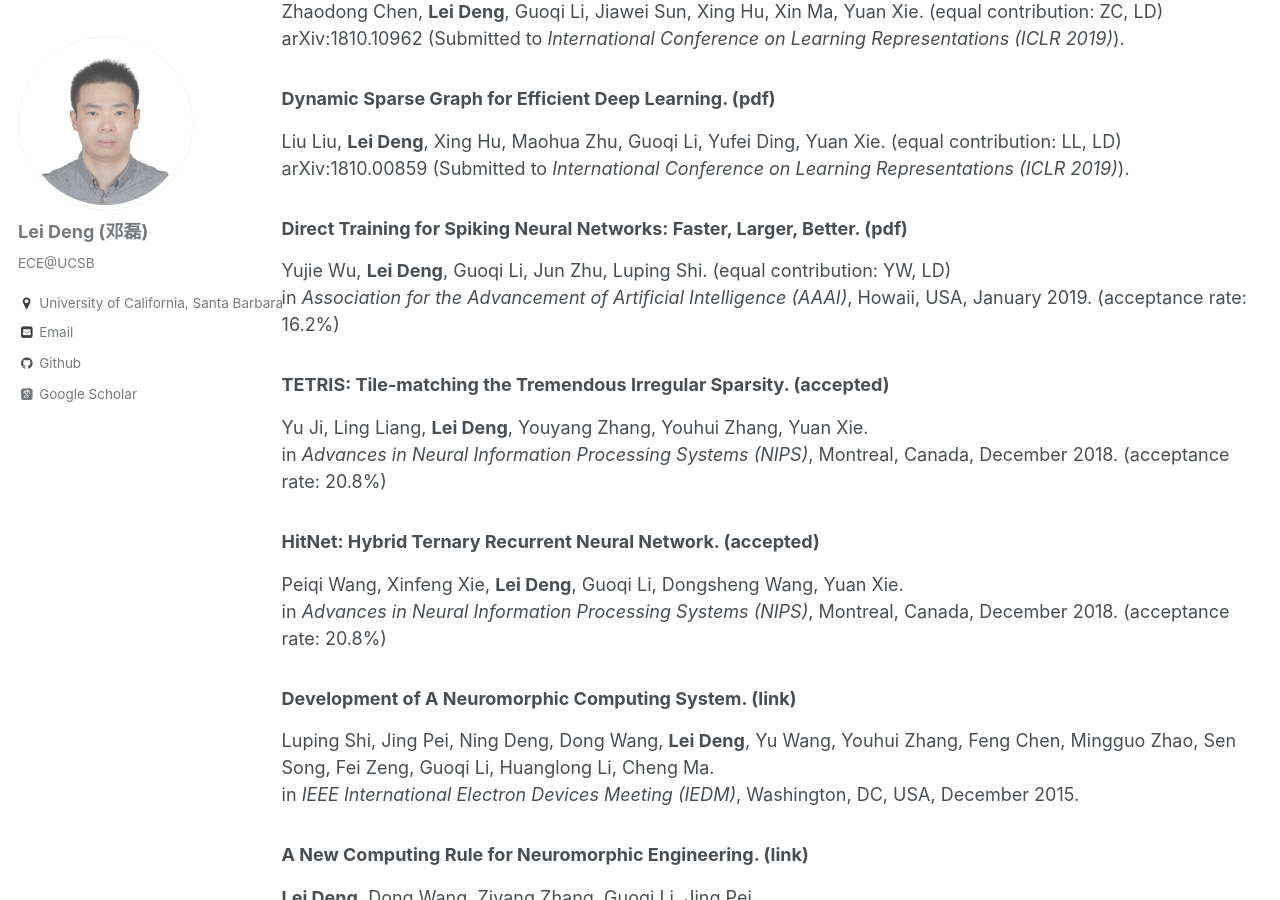
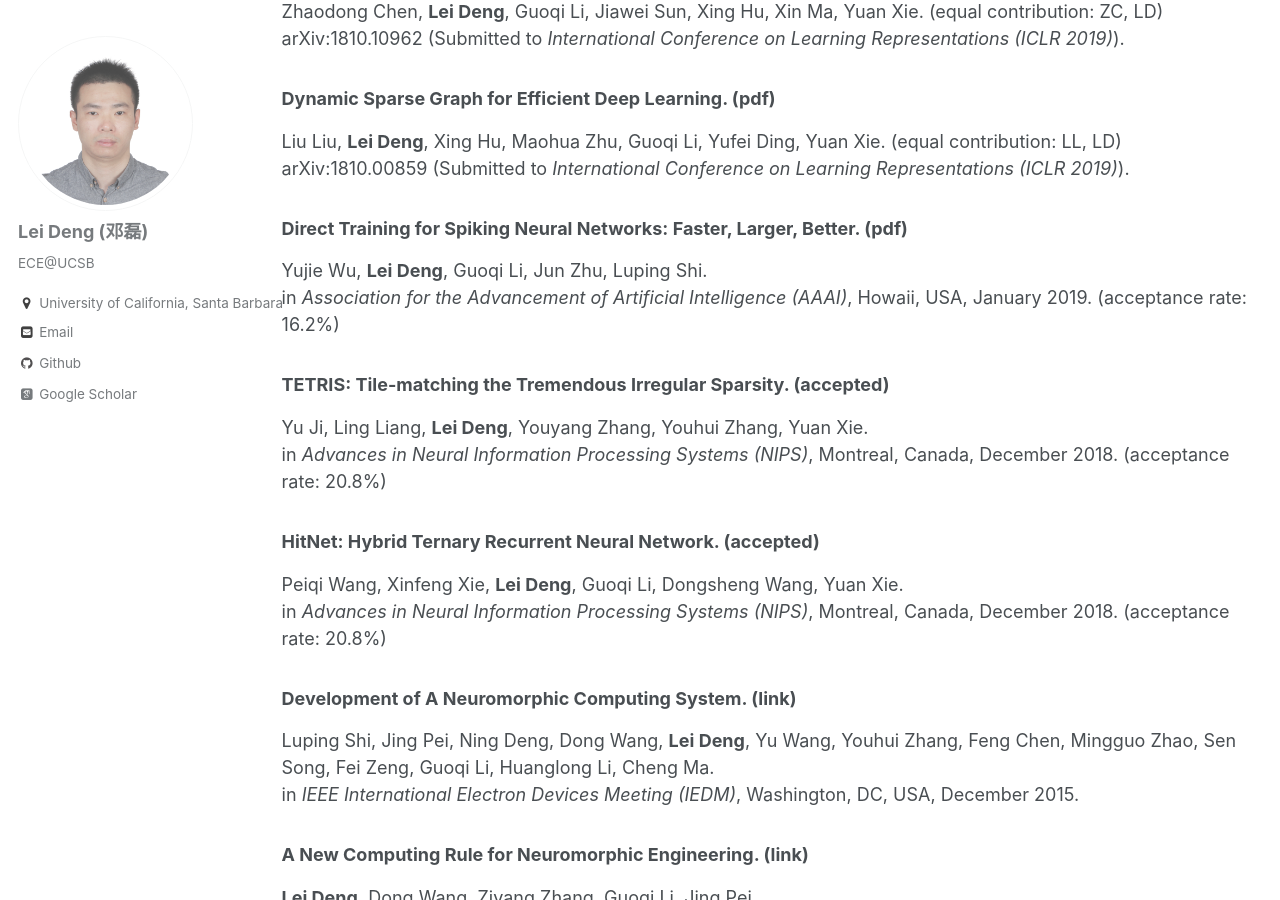
Before and after one commit to dllfei/dllfei.github.io, a Jekyll site: the page built from _pages/publications.md, in a window 1280 px wide and 900 px high, scrolled down 2783 px. Built offline with Jekyll 4.4.1, drawn with Linux system fonts in a browser that asks for light colours; some web fonts are replaced.

Commit message:
Update publications.md

```diff
--- a/_pages/publications.md
+++ b/_pages/publications.md
@@ -88,7 +88,7 @@ Liu Liu, **Lei Deng**, Xing Hu, Maohua Zhu, Guoqi Li, Yufei Ding, Yuan Xie. (equ
 arXiv:1810.00859 (Submitted to *International Conference on Learning Representations (ICLR 2019)*).
 
 ### Direct Training for Spiking Neural Networks: Faster, Larger, Better. ([pdf](https://arxiv.org/pdf/1809.05793.pdf))<br />
-Yujie Wu, **Lei Deng**, Guoqi Li, Jun Zhu, Luping Shi. (equal contribution: YW, LD) <br />
+Yujie Wu, **Lei Deng**, Guoqi Li, Jun Zhu, Luping Shi. <br />
 in *Association for the Advancement of Artificial Intelligence (AAAI)*, Howaii, USA, January 2019. (acceptance rate: 16.2%)
 
 ### TETRIS: Tile-matching the Tremendous Irregular Sparsity. (accepted) <br />
```
